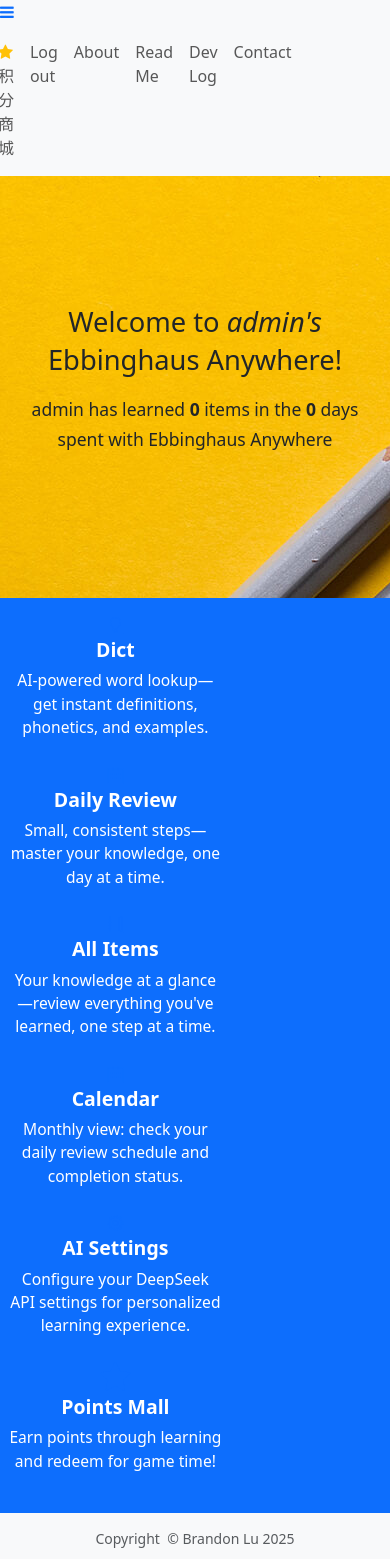
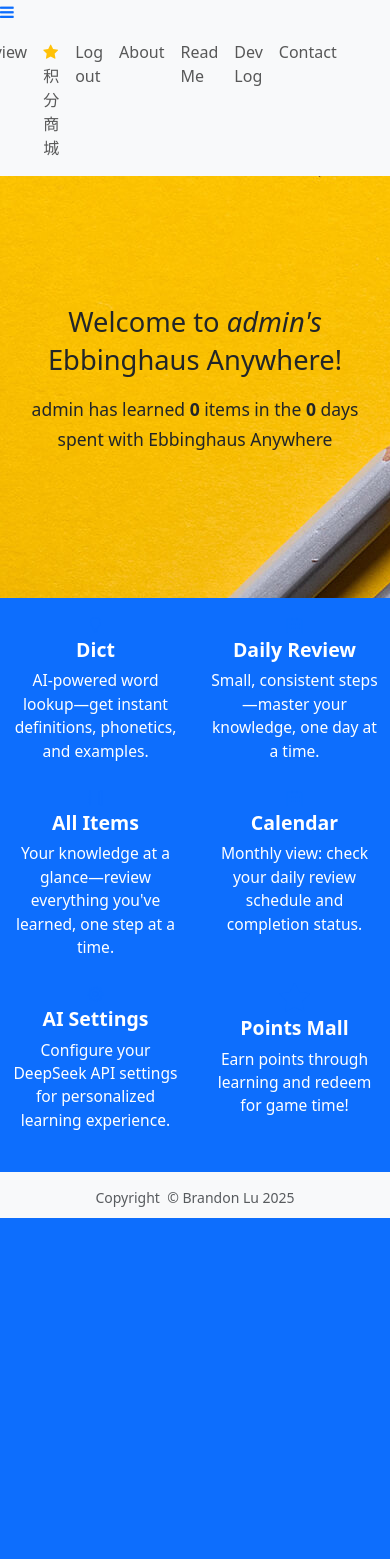
Before and after one commit to myGitToy/EbbinghausAnywhere, a Django app: page / in a window 390 px wide. After the commit the page ends 1218 px from the top, so only its background shows below. Run offline with Django 4.2, Linux system fonts and the light colour scheme; a user stored in the database is signed in; data that the repository does not hold is empty; some libraries are stand-ins or nearby versions.

Commit message:
对手机访问做适配

```diff
--- a/EAW/templates/home_logged_in.html
+++ b/EAW/templates/home_logged_in.html
@@ -21,34 +21,34 @@
     <div class="container">
         <!-- 所有服务入口合并在一个 row 中以实现横向排列 -->
         <div class="row">
-            <div class="col-6 col-md-3 mb-4">
+            <div class="col-6 col-md-4 mb-4">
                 <a class="mx-auto service-icon rounded-circle mb-3" href="{% url 'deepseek-query' %}"><i class="icon-bulb"></i></a>
                 <h4 class="service-title"><strong>Dict</strong></h4>
                 <p class="service-text mb-0 text-faded">AI-powered word lookup—get instant definitions, phonetics, and examples.</p>
             </div>
-            <div class="col-6 col-md-3 mb-4">
+            <div class="col-6 col-md-4 mb-4">
                 <a class="mx-auto service-icon rounded-circle mb-3" href="{% url 'review-home' %}"><i class="icon-calendar"></i></a>
                 <h4 class="service-title"><strong>Daily Review</strong></h4>
                 <p class="service-text mb-0 text-faded">Small, consistent steps—master your knowledge, one day at a time.</p>
             </div>
-            <div class="col-6 col-md-3 mb-4">
+            <div class="col-6 col-md-4 mb-4">
                 <a class="mx-auto service-icon rounded-circle mb-3" href="{% url 'item-list' %}"><i class="icon-notebook"></i></a>
                 <h4 class="service-title"><strong>All Items</strong></h4>
                 <p class="service-text mb-0 text-faded">Your knowledge at a glance—review everything you've learned, one step at a time.</p>
             </div>
-            <div class="col-6 col-md-3 mb-4">
+            <div class="col-6 col-md-4 mb-4">
                 <a class="mx-auto service-icon rounded-circle mb-3" href="{% url 'calendar-month' %}">
                     <i class="icon-calendar"></i>
                 </a>
                 <h4 class="service-title"><strong>Calendar</strong></h4>
                 <p class="service-text mb-0 text-faded">Monthly view: check your daily review schedule and completion status.</p>
             </div>
-            <div class="col-6 col-md-3 mb-4">
+            <div class="col-6 col-md-4 mb-4">
                 <a class="mx-auto service-icon rounded-circle mb-3" href="{% url 'deepseek-config' %}"><i class="icon-settings"></i></a>
                 <h4 class="service-title"><strong>AI Settings</strong></h4>
                 <p class="service-text mb-0 text-faded">Configure your DeepSeek API settings for personalized learning experience.</p>
             </div>
-            <div class="col-6 col-md-3 mb-4">
+            <div class="col-6 col-md-4 mb-4">
                 <a class="mx-auto service-icon rounded-circle mb-3" href="{% url 'points-market' %}">
                     <i class="fa fa-star" style="font-size: 2rem;"></i>
                 </a>
--- a/EAW/templates/includes/navbar.html
+++ b/EAW/templates/includes/navbar.html
@@ -10,6 +10,9 @@
 
                 {% if user.is_authenticated %}
                 <!-- 用户已登录时的导航 -->
+                <li class="nav-item sidebar-nav-item">
+                    <a class="nav-link js-scroll-trigger" href="{% url 'deepseek-query' %}">Dict</a>
+                </li>
                 <li class="nav-item sidebar-nav-item">
                     <a class="nav-link js-scroll-trigger" href="{% url 'item-list' %}">All Items</a>
                 </li>
--- a/static/css/styles.css
+++ b/static/css/styles.css
@@ -71,11 +71,11 @@ main {
         min-height: 300px;
     }
     h1 {
-        font-size: 4rem;
+        font-size: 2rem;
         margin-bottom: 0.5rem;
     }
     h3 {
-        font-size: 4rem;
+        font-size: 1.75rem;
     }
     .btn {
         padding: 0.4rem 0.8rem;
@@ -318,15 +318,19 @@ a.btn.rounded-circle:hover {
     padding-bottom: 0.5rem;
 }
 
-#services .row .col-6.col-md-3 {
-    flex: 0 0 18%; /* 调整为 18% 以便五项在一行显示 */
-    max-width: 18%;
+#services .row .col-6.col-md-4 {
+    flex: 0 0 32%;
+    max-width: 32%;
 }
 
 @media (max-width: 768px) {
-    #services .row .col-6.col-md-3 {
-        flex: 0 0 60%; /* 小屏时每个卡片更宽，便于触摸操作 */
-        max-width: 60%;
+    #services .row {
+        flex-wrap: wrap;
+    }
+
+    #services .row .col-6.col-md-4 {
+        flex: 0 0 50%;
+        max-width: 50%;
     }
 }
 
```
